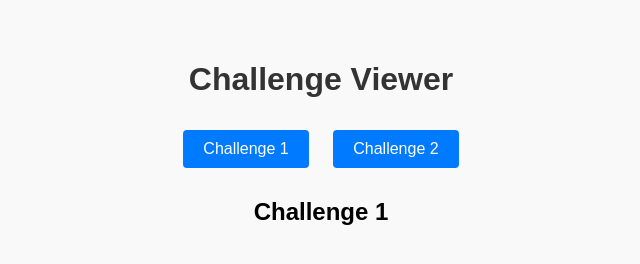
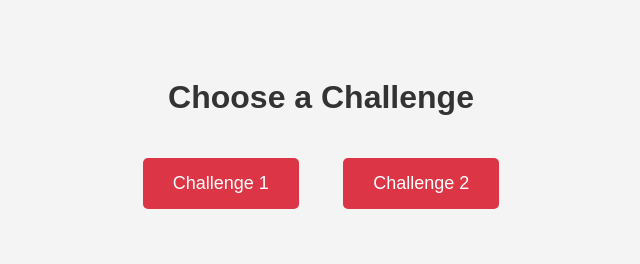
Before and after one commit to diedromeo/jj, a plain HTML site: page index.html in a window 1280 px wide. Shown: the whole page, without its empty margins (319-959 px from the left). Drawn offline with Linux system fonts and the light colour scheme.

Commit message:
Update index.html

```diff
--- a/index.html
+++ b/index.html
@@ -3,46 +3,40 @@
 <head>
   <meta charset="UTF-8" />
   <meta name="viewport" content="width=device-width, initial-scale=1.0"/>
-  <title>All Challenges</title>
+  <title>Challenge Redirect</title>
   <style>
     body {
       font-family: Arial, sans-serif;
-      background-color: #f9f9f9;
+      background-color: #f4f4f4;
       text-align: center;
-      padding: 2rem;
+      padding: 50px;
     }
     h1 {
       color: #333;
     }
     .btn {
-      padding: 10px 20px;
-      margin: 10px;
-      font-size: 16px;
-      cursor: pointer;
-      background-color: #007bff;
+      display: inline-block;
+      padding: 15px 30px;
+      margin: 20px;
+      font-size: 18px;
+      background-color: #dc3545;
       color: white;
       border: none;
-      border-radius: 4px;
+      border-radius: 5px;
+      cursor: pointer;
+      transition: background-color 0.3s ease;
     }
     .btn:hover {
-      background-color: #0056b3;
-    }
-    iframe {
-      width: 100%;
-      height: 600px;
-      border: 1px solid #ccc;
-      margin-top: 20px;
-    }
-    .hidden {
-      display: none;
+      background-color: #c82333;
     }
   </style>
 </head>
 <body>
 
-  <h1>Challenge Viewer</h1>
-  <button class="btn" onclick="showChallenge('challenge1')">Challenge 1</button>
-  <button class="btn" onclick="showChallenge('challenge2')">Challenge 2</button>
+  <h1>Choose a Challenge</h1>
 
-  <div id="challenge1" class="challenge">
-    <h2>Challenge 1</h2>
+  <button class="btn" onclick="window.location.href='https://aa-5m0w.onrender.com/'">Challenge 1</button>
+  <button class="btn" onclick="window.location.href='https://dddd-ixbg.onrender.com/'">Challenge 2</button>
+
+</body>
+</html>
```
